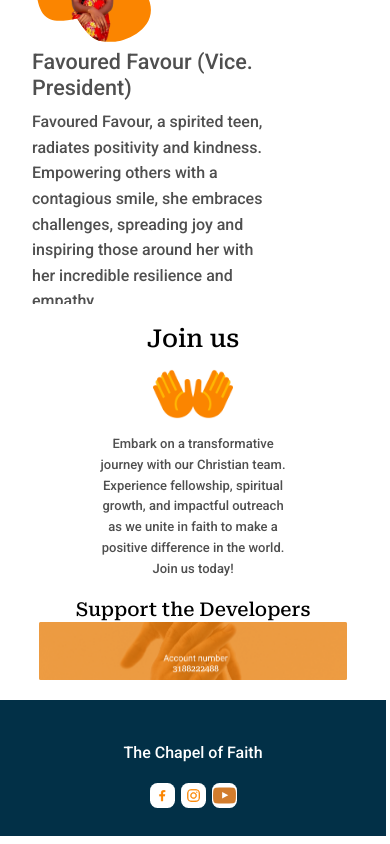
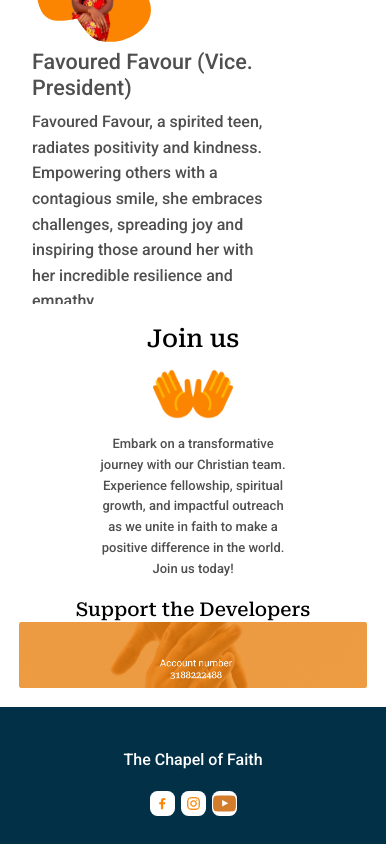
Before and after one commit to tosxin-456/Bethel-Teens, a React (Vite) app: page /aboutUs in a window 390 px wide. Shown: the part 1150-1994 px from the top of the page. Built offline with nearby package versions, Linux system fonts and the light colour scheme.

Commit message:
worked on the account and hands

```diff
--- a/src/App.css
+++ b/src/App.css
@@ -677,4 +677,8 @@ h1{
   width: 80%;
   font-size: 13px;
 }
+.supportUs{
+  width: 90%;
+  margin: 5% auto ;
 }
+}
```
